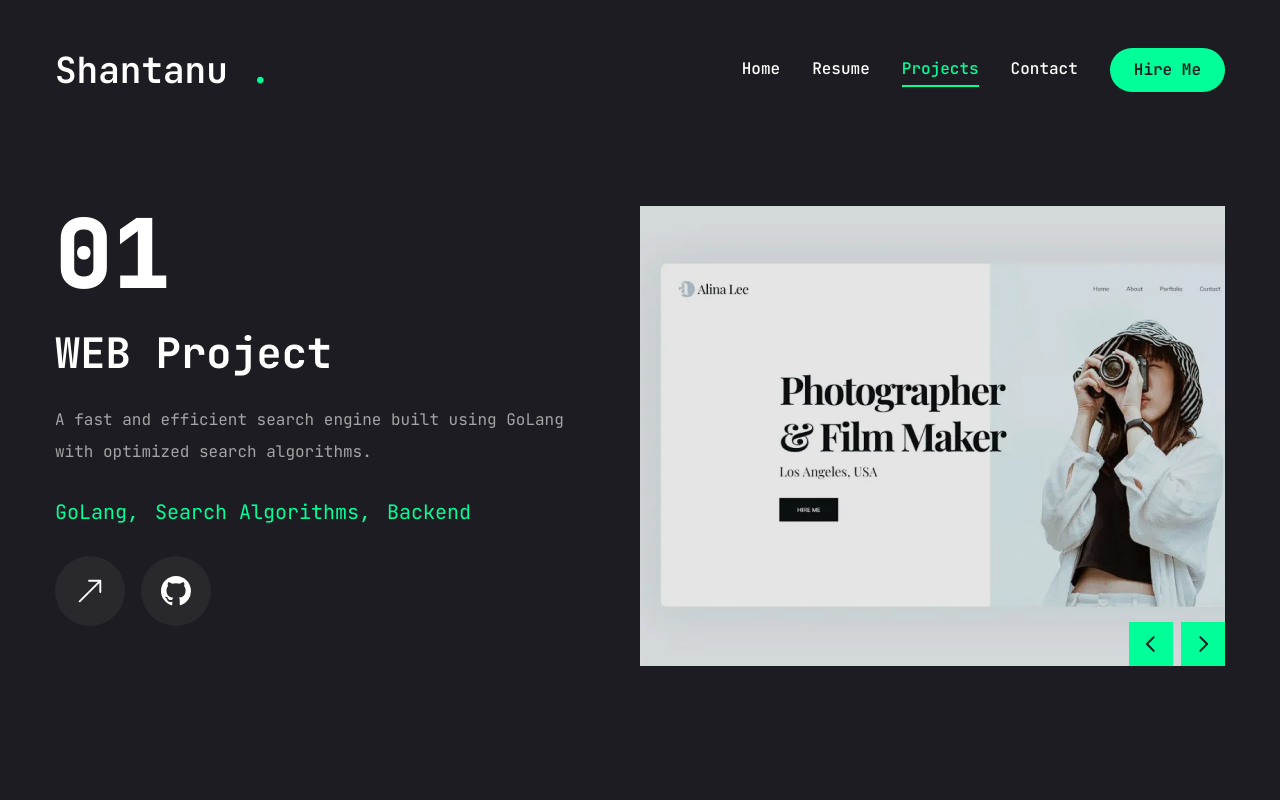
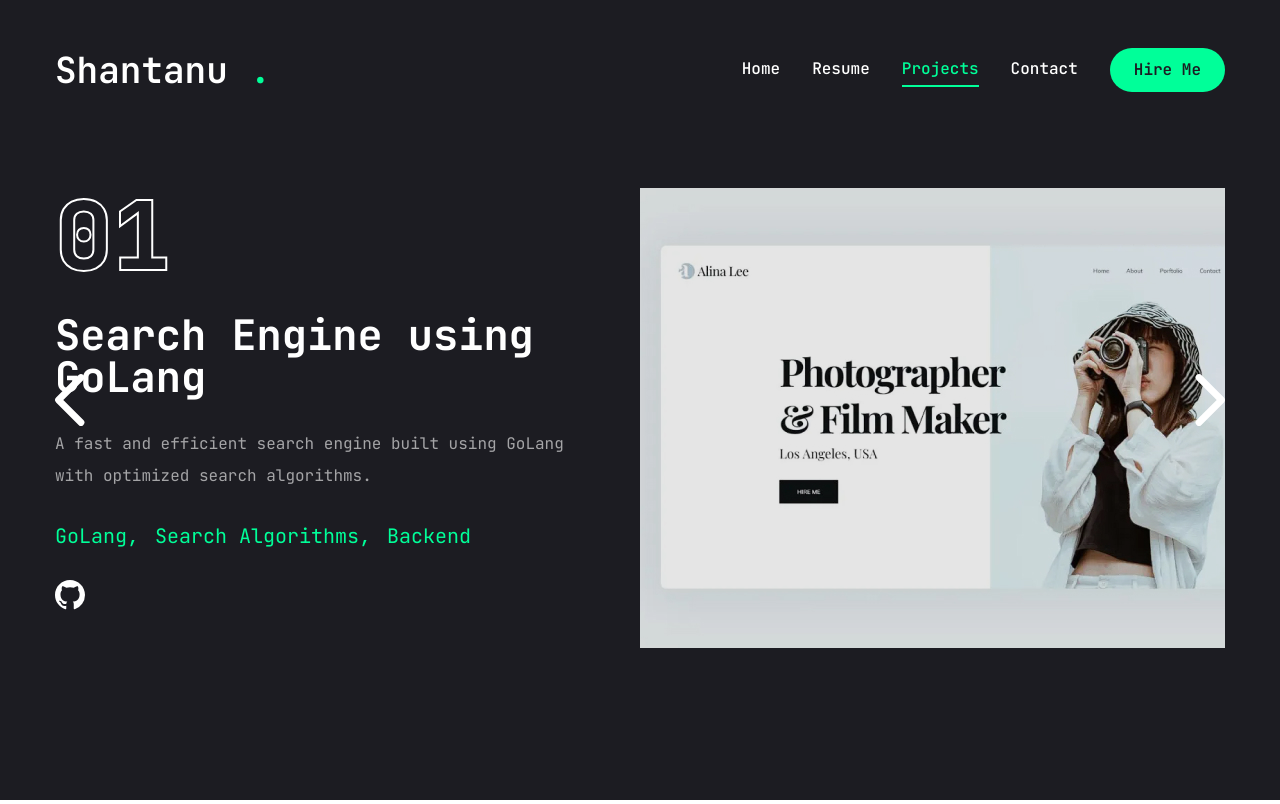
Before and after one commit to ShantanuisCoding/ShantanuPortfolio, a Next.js app: page /projects in a window 1280 px wide. Built offline with nearby package versions, Linux system fonts and the light colour scheme.

Commit message:
Projects DONE

```diff
--- a/app/projects/page.jsx
+++ b/app/projects/page.jsx
@@ -1,26 +1,253 @@
+// "use client";
+
+// import { motion } from "framer-motion";
+// import React, { useState } from "react";
+// import { Swiper, SwiperSlide } from "swiper/react";
+// import "swiper/css";
+
+// import { PiCaretLeftBold, PiCaretRightBold } from "react-icons/pi";
+// import { BsArrowUpRight, BsGithub } from "react-icons/bs";
+
+// import {
+//   Tooltip,
+//   TooltipContent,
+//   TooltipProvider,
+//   TooltipTrigger,
+// } from "@/components/ui/tooltip";
+
+// import Link from "next/link";
+// import Image from "next/image";
+// import ProjectSliderBtns from "@/components/ProjectSliderBtns";
+
+
+// const projects = [
+
+//   {
+//     num: '01',
+//     category: 'WEB',
+//     title: "Search Engine using GoLang",
+//     description: "A fast and efficient search engine built using GoLang with optimized search algorithms.",
+//     stack: [{ name: "GoLang" }, { name: "Search Algorithms" }, { name: "Backend" }],
+//     image: "/assets/work/thumb3.png", // Add image URL here
+//     github: "https://github.com/ShantanuisCoding/Search-Engine",
+//     live: ""
+//   },
+//   {
+//     num: '02',
+//     category: 'SECURITY',
+//     title: "DDoS Protection System for Cloud",
+//     description: "An intelligent system to detect and mitigate DDoS attacks on cloud platforms.",
+//     stack: [{ name: "Cybersecurity" }, { name: "AI" }, { name: "Cloud Security" }],
+//     image: "/assets/work/thumb3.png", // Add image URL here
+//     github: "https://github.com/ShantanuisCoding/DDoS-Protection-System-for-Cloud",
+//     live: ""
+//   },
+
+//   {
+//     num: '03',
+//     category: 'WEB',
+//     title: "My Portfolio",
+//     description: "A personal portfolio showcasing projects, skills, and achievements.",
+//     stack: [{ name: "React" }, { name: "Tailwinnd CSS" }, { name: "Next.js" }],
+//     image: "/assets/work/thumb3.png", // Add image URL here
+//     github: "https://github.com/ShantanuisCoding/Search-Engine",
+//     live: ""
+//   },
+
+//   {
+//     num: '04',
+//     category: 'AI',
+//     title: "EDMRS (Emotion Detection Music Recommendation System)",
+//     description: "An AI-based music recommendation system that detects emotions and suggests songs accordingly.",
+//     stack: [{ name: "AI" }, { name: "Python" }, { name: "Machine Learning" }],
+//     image: "/assets/work/thumb3.png", // Add image URL here
+//     github: "https://github.com/ShantanuisCoding/EDMRS"
+//   },
+//   {
+//     num: '05',
+//     category: 'AI',
+//     title: "Video Translator",
+//     description: "An AI-powered video translation tool that translates speech and subtitles in real time.",
+//     stack: [{ name: "AI" }, { name: "Deep Learning" }, { name: "NLP" }],
+//     image: "/assets/work/thumb3.png", // Add image URL here
+//     github: "https://github.com/ShantanuisCoding/Video-Translator"
+//   },
+//   {
+//     num: '06',
+//     category: 'AI',
+//     title: "Voice Cloner",
+//     description: "A deep learning-based system for cloning voices with high accuracy and realism.",
+//     stack: [{ name: "Deep Learning" }, { name: "AI" }, { name: "Speech Processing" }],
+//     image: "/assets/work/thumb3.png", // Add image URL here
+//     github: "https://github.com/ShantanuisCoding/Voice-Cloner"
+//   },
+//   {
+//     num: '07',
+//     category: 'GAME',
+//     title: "Sudoku Solver",
+//     description: "An AI-powered Sudoku solver that provides instant solutions using backtracking algorithms.",
+//     stack: [{ name: "AI" }, { name: "Python" }, { name: "Algorithms" }],
+//     image: "/assets/work/thumb3.png", // Add image URL here
+//     github: "https://github.com/ShantanuisCoding/Sudoku-Solver"
+//   },
+// ]
+
+// const Projects = () => {
+//   const [project, setProject] = useState(projects[0]);
+
+//   const handelSlideChnge = (swiper) => {
+//     const currentIndex = swiper.activeIndex;
+//     setProject(projects[currentIndex]);
+//   };
+//   return (
+//     <motion.section
+//       initial={{ opacity: 0 }}
+//       animate={{
+//         opacity: 1,
+//         transition: { delay: 2.4, duration: 0.4, ease: "easeIn" },
+//       }}
+//       className="min-h-[80vh] flex flex-col justify-center py-12 xl:px-0">
+//       <div className="container mx-auto ">
+//         <div className="flex flex-col xl:flex-row xl:gap-[30px]">
+//           <div className="w-full xl:w-[50%] xl:h-[460px] flex flex-col xl:justify-between order-2 xl:order-none">
+//             <div className="flex flex-col gap-[30px] h-[50%]">
+//               {/* outline num */}
+//               <div className="text-8xl leading-none font-extrabold text-transparent" style={{ WebkitTextStroke: "2px white", }}>
+//                 {project.num}
+//               </div>
+
+//               {/* project category */}
+
+//               {/* <h2 className="text-[42px] font-bold leading-none text-white group-hover:text-accent transition-all duration-500 capitalize">
+//                 {project.category}
+//               </h2> */}
+//               {/* project title */}
+
+//               <h2 className="text-[42px] font-bold leading-none text-white group-hover:text-accent transition-all duration-500">
+//                 {project.title}
+//               </h2>
+
+//               {/* project description */}
+//               <p className="text-white/60">
+//                 {project.description}
+//               </p>
+
+//               {/* techstack */}
+//               <ul className="flex gap-4">
+//                 {project.stack.map((item, index) => {
+//                   return (
+//                     <li key={index} className="text-xl text-accent">
+//                       {item.name}
+//                       {/* remove the last comma */}
+//                       {index !== project.stack.length - 1 && ","}
+//                     </li>
+//                   );
+//                 })}
+//               </ul>
+
+//               <div className="" >
+//                 {/* {buttons} */}
+
+//                 <div className="flex items-center gap-4">
+//                   {/* live button */}
+
+//                   {project.live && (
+//                     <Link href={project.live}>
+//                       <TooltipProvider delayDuration={100}>
+//                         <Tooltip>
+//                           <TooltipTrigger className="w-[70px] h-[70px] rounded-full bg-white/5 flex justify-center items-center group">
+//                             <BsArrowUpRight className="text-white text-3xl group-hover:text-accent" />
+//                           </TooltipTrigger>
+//                           <TooltipContent>
+//                             <p>Live Project</p>
+//                           </TooltipContent>
+//                         </Tooltip>
+//                       </TooltipProvider>
+//                     </Link>
+//                   )}
+
+//                   {/* github button */}
+
+//                   {project.github && (
+//                     <Link href={project.github}>
+//                       <TooltipProvider delayDuration={100}>
+//                         <Tooltip>
+//                           <TooltipTrigger className="w-[70px] h-[70px] rounded-full bg-white/5 flex justify-center items-center group">
+//                             <BsGithub className="text-white text-3xl group-hover:text-accent" />
+//                           </TooltipTrigger>
+//                           <TooltipContent>
+//                             <p>Github Repository</p>
+//                           </TooltipContent>
+//                         </Tooltip>
+//                       </TooltipProvider>
+//                     </Link>
+//                   )}
+//                 </div>
+//               </div>
+//             </div>
+//           </div>
+//           <div className="relative w-full xl:w-[50%]">
+//             <Swiper
+//               spaceBetween={30}
+//               slidesPerView={1}
+//               className="xl:h-[520px] mb-12"
+//               onSlideChange={handelSlideChnge}
+//             >
+//               {projects.map((project, index) => (
+//                 <SwiperSlide key={index} className="w-full">
+//                   <div className="h-[460px] relative flex justify-center items-center bg-pink-50/20">
+//                     {/* Overlay */}
+//                     <div className="absolute top-0 bottom-0 w-full h-full bg-black/10 z-10"></div>
+
+//                     {/* Image */}
+//                     <div className="relative w-full h-full">
+//                       <Image
+//                         src={project.image}
+//                         fill
+//                         className="object-cover"
+//                         alt=""
+//                       />
+//                     </div>
+//                   </div>
+//                 </SwiperSlide>
+//               ))}
+//             </Swiper>
+
+//             {/* Arrows ko image ke bahar shift kiya */}
+//             <button
+//               className="absolute left-0 top-1/2 -translate-y-1/2 z-50 bg-black hover:bg-accent text-white p-3 rounded-full border border-white"
+//               onClick={() => swiper.slidePrev()}
+//             >
+//               <PiCaretLeftBold className="text-3xl" />
+//             </button>
+
+//             <button
+//               className="absolute right-0 top-1/2 -translate-y-1/2 z-50 bg-black hover:bg-accent text-white p-3 rounded-full border border-white"
+//               onClick={() => swiper.slideNext()}
+//             >
+//               <PiCaretRightBold className="text-3xl" />
+//             </button>
+//           </div>
+//         </div>
+//       </div>
+//     </motion.section>
+//   );
+// };
+
+// export default Projects;
+
 "use client";
 
 import { motion } from "framer-motion";
 import React, { useState } from "react";
 import { Swiper, SwiperSlide } from "swiper/react";
 import "swiper/css";
-
+import { PiCaretLeftBold, PiCaretRightBold } from "react-icons/pi";
 import { BsArrowUpRight, BsGithub } from "react-icons/bs";
-
-import {
-  Tooltip,
-  TooltipContent,
-  TooltipProvider,
-  TooltipTrigger,
-} from "@/components/ui/tooltip";
-
 import Link from "next/link";
 import Image from "next/image";
-import  ProjectSliderBtns from "@/components/ProjectSliderBtns";
-
 
 const projects = [
-
   {
     num: '01',
     category: 'WEB',
@@ -95,117 +322,87 @@ const Projects = () => {
   const [project, setProject] = useState(projects[0]);
 
   const handelSlideChnge = (swiper) => {
-    const currentIndex = swiper.activeIndex;
-    setProject(projects[currentIndex]);
+    setProject(projects[swiper.activeIndex]);
   };
+
   return (
     <motion.section
       initial={{ opacity: 0 }}
-      animate={{
-        opacity: 1,
-        transition: { delay: 2.4, duration: 0.4, ease: "easeIn" },
-      }}
-      className="min-h-[80vh] flex flex-col justify-center py-12 xl:px-0">
-      <div className="container mx-auto ">
+      animate={{ opacity: 1, transition: { delay: 2.4, duration: 0.4, ease: "easeIn" } }}
+      className="min-h-[80vh] flex flex-col justify-center py-12 xl:px-0"
+    >
+      <div className="container mx-auto">
         <div className="flex flex-col xl:flex-row xl:gap-[30px]">
+          {/* Left Content */}
           <div className="w-full xl:w-[50%] xl:h-[460px] flex flex-col xl:justify-between order-2 xl:order-none">
             <div className="flex flex-col gap-[30px] h-[50%]">
-              {/* outline num */}
-              <div className="text-8xl leading-none font-extrabold text- transparent text-outline">
+              <div className="text-8xl leading-none font-extrabold text-transparent" style={{ WebkitTextStroke: "2px white" }}>
                 {project.num}
               </div>
-              {/* project category */}
-              <h2 className="text-[42px] font-bold leading-none text-white group-hover:text-accent transition-all duration-500 capitalize">
-                {project.category} project
+
+              <h2 className="text-[42px] font-bold leading-none text-white transition-all duration-500">
+                {project.title}
               </h2>
-              {/* project description */}
-              <p className="text-white/60">
-                {project.description}
-              </p>
-              {/* techstack */}
+
+              <p className="text-white/60">{project.description}</p>
+
+              {/* Tech Stack */}
               <ul className="flex gap-4">
-                {project.stack.map((item, index) => {
-                  return (
+                {project.stack.map((item, index) => (
                   <li key={index} className="text-xl text-accent">
                     {item.name}
-                      {/* remove the last comma */}
                     {index !== project.stack.length - 1 && ","}
                   </li>
-                  );
-                })}
+                ))}
               </ul>
-              <div className="" >
-                {/* {buttons} */}
+
+              {/* Links */}
               <div className="flex items-center gap-4">
-                  {/* live button */}
-                  <Link href={project.live}>
-                    <TooltipProvider delayDuration={100}>
-                      <Tooltip>
-                        <TooltipTrigger className="w-[70px] h-[70px] rounded-full bg-white/5 flex justify-center items-center group">
-                          <BsArrowUpRight className="text-white text-3xl group-hover:text-accent" />
-                        </TooltipTrigger>
-                        <TooltipContent>
-                          <p>
-                            Live Project
-                          </p>
-                        </TooltipContent>
-                      </Tooltip>
-                    </TooltipProvider>
+                {project.github && (
+                  <Link href={project.github}>
+                    <BsGithub className="text-white text-3xl hover:text-accent" />
                   </Link>
-                  {/* github button */}
-                  <Link href={project.github}>
-                    <TooltipProvider delayDuration={100}>
-                      <Tooltip>
-                        <TooltipTrigger className="w-[70px] h-[70px] rounded-full bg-white/5 flex justify-center items-center group">
-                          <BsGithub className="text-white text-3xl group-hover:text-accent" />
-                        </TooltipTrigger>
-                        <TooltipContent>
-                          <p>
-                            Github Repostitory
-                          </p>
-                        </TooltipContent>
-                      </Tooltip>
-                    </TooltipProvider>
-                  </Link>
-                </div>
-
+                )}
               </div>
             </div>
           </div>
-          <div className="w-full xl:w-[50%] ">
+
+          {/* Swiper Slider */}
+          <div className="relative w-full xl:w-[50%]">
             <Swiper
               spaceBetween={30}
               slidesPerView={1}
-              className="xl-h-[520px] mb-12"
+              className="xl:h-[520px] mb-12"
               onSlideChange={handelSlideChnge}
             >
-              {projects.map((project, index) => {
-                return (
+              {projects.map((project, index) => (
                 <SwiperSlide key={index} className="w-full">
-                    <div className="h-[460px] relative group flex justify-center items-center bg-pink-50/20">
-                      {/* overlay */}
-                      <div className="absolute top-0 bottom-0 w-full h-full bg-black/10 z-10">
-                      </div>
-                      {/* Image */}
+                  <div className="h-[460px] relative flex justify-center items-center bg-pink-50/20">
+                    <div className="absolute top-0 bottom-0 w-full h-full bg-black/10 z-10"></div>
+
                     <div className="relative w-full h-full">
-                        <Image
-                          src={project.image}
-                          fill
-                          className="object-cover"
-                          alt=""
-                        />
+                      <Image src={project.image} fill className="object-cover" alt="" />
                     </div>
                   </div>
                 </SwiperSlide>
-                );
-              })}
-              {/* buttons */}
-              <ProjectSliderBtns containerStyles="flex gap-2 absolute right-0 bottom-[calc(50%_-_22px) xl:bottom-0 z-20 w-full justify-between xl:w-max xl:justify-none"
-              btnStyles="bg-accent hover:bg-accent-hover text-primary text-[22px] w-[44px] h-[44px] flex justify-center items-center transition-all" />
+              ))}
             </Swiper>
           </div>
         </div>
       </div>
+      <button
+        className="fixed left-5 top-1/2 -translate-y-1/2 z-50 bg-transparent text-white p-4 rounded-full hover:scale-150"
+        onClick={() => document.querySelector(".swiper")?.swiper?.slidePrev()}
+      >
+        <PiCaretLeftBold className="text-7xl" />
+      </button>
+
+      <button
+        className="fixed right-5 top-1/2 -translate-y-1/2 z-50 bg-transparent text-white p-4 rounded-full hover:scale-150"
+        onClick={() => document.querySelector(".swiper")?.swiper?.slideNext()}
+      >
+        <PiCaretRightBold className="text-7xl" />
+      </button>
     </motion.section>
   );
 };
--- a/components/ProjectSliderBtns.jsx
+++ b/components/ProjectSliderBtns.jsx
@@ -1,23 +1,75 @@
+// "use client";
+
+// import { useSwiper } from "swiper/react";
+// import "swiper/css";
+// import { PiCaretLeftBold, PiCaretRightBold } from "react-icons/pi";
+
+// const ProjectSliderBtns = ({ containerStyles, btnStyles, iconStyles }) => {
+//     const swiper = useSwiper();
+
+//     if (!swiper) return null;
+
+//     return (
+//         <div className={containerStyles}>
+//             {/* Left Arrow */}
+//             <button
+//                 className="absolute left-0 top-1/2 -translate-y-1/2 z-50 bg-white/20 hover:bg-white/50 text-white p-4 rounded-full"
+//                 onClick={() => swiper.slidePrev()}
+//             >
+//                 <PiCaretLeftBold className="text-4xl" />
+//             </button>
+
+//             {/* Right Arrow */}
+//             <button
+//                 className="absolute right-0 top-1/2 -translate-y-1/2 z-50 bg-white/20 hover:bg-white/50 text-white p-4 rounded-full"
+//                 onClick={() => swiper.slideNext()}
+//             >
+//                 <PiCaretRightBold className="text-4xl" />
+//             </button>
+//         </div>
+//     );
+// };
+
+// export default ProjectSliderBtns;
+
+
+// <button className={btnStyles} onClick={() => swiper.slidePrev()}>
+//                 <PiCaretLeftBold className={iconStyles} />
+//             </button>
+//             <button className={btnStyles} onClick={() => swiper.slideNext()}>
+//                 <PiCaretRightBold className={iconStyles} />
+//             </button>
+
+
 "use client";
 
 import { useSwiper } from "swiper/react";
 import "swiper/css";
 import { PiCaretLeftBold, PiCaretRightBold } from "react-icons/pi";
 
-const ProjectSliderBtns = ({ containerStyles, btnStyles, iconStyles }) => {
+const ProjectSliderBtns = () => {
     const swiper = useSwiper();
 
-    if(!swiper) return null;
+    if (!swiper) return null;
 
     return (
-        <div className={containerStyles}>
-            <button className={btnStyles} onClick={() => swiper.slidePrev()}>
-                <PiCaretLeftBold className={iconStyles} />
+        <>
+            {/* Left Arrow - Extreme Left of the Page */}
+            <button
+                className="fixed left-5 top-1/2 -translate-y-1/2 z-50 bg-transparent hover:bg-accent text-white p-4 rounded-full  shadow-lg"
+                onClick={() => swiper.slidePrev()}
+            >
+                <PiCaretLeftBold className="text-4xl" />
             </button>
-            <button className={btnStyles} onClick={() => swiper.slideNext()}>
-                <PiCaretRightBold className={iconStyles} />
+
+            {/* Right Arrow - Extreme Right of the Page */}
+            <button
+                className="fixed right-5 top-1/2 -translate-y-1/2 z-50 bg-transparent hover:bg-accent text-white p-4 rounded-full shadow-lg"
+                onClick={() => swiper.slideNext()}
+            >
+                <PiCaretRightBold className="text-4xl" />
             </button>
-        </div>
+        </>
     );
 };
 
```
Also changed, not shown: public/assets/103257371.png (added). Lines whose indentation alone changed are shown as unchanged.
